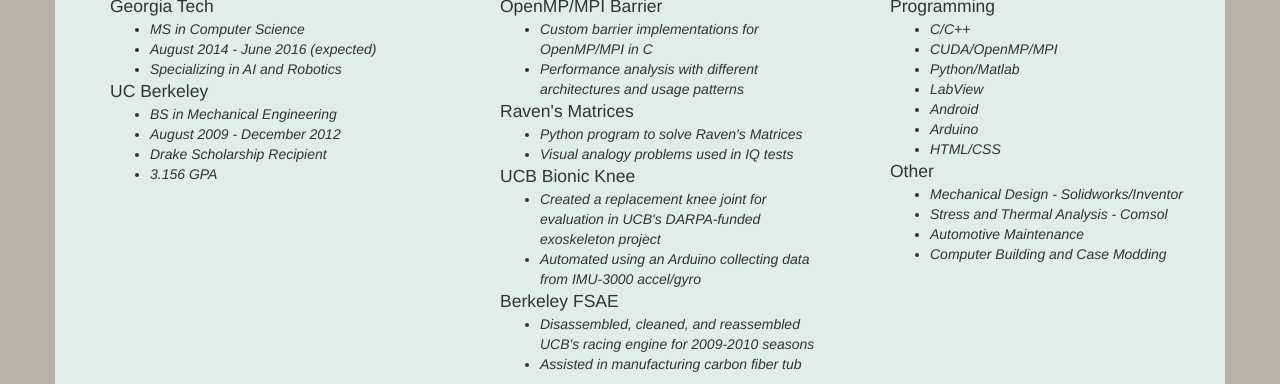
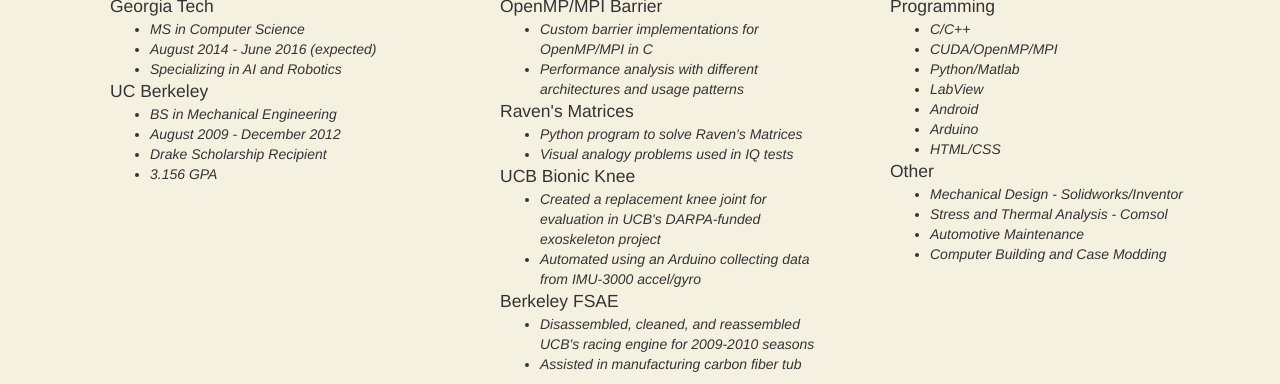
Before and after one commit to cwmoo740/cwmoo740.github.io, a plain HTML site: page index.html in a window 1280 px wide. Shown: the part 492-876 px from the top of the page. Drawn offline with nearby package versions, Linux system fonts and the light colour scheme.

Commit message:
changed background color

```diff
--- a/style.css
+++ b/style.css
@@ -10,9 +10,9 @@
 }
 
 body {
-    background-color:#B5B3AA;
+    background-color:#F5F1E1;
 }
 
 #page-container {
-    background-color:#DFEDEB;
+    background-color:#F5F1E1;
 }
```
